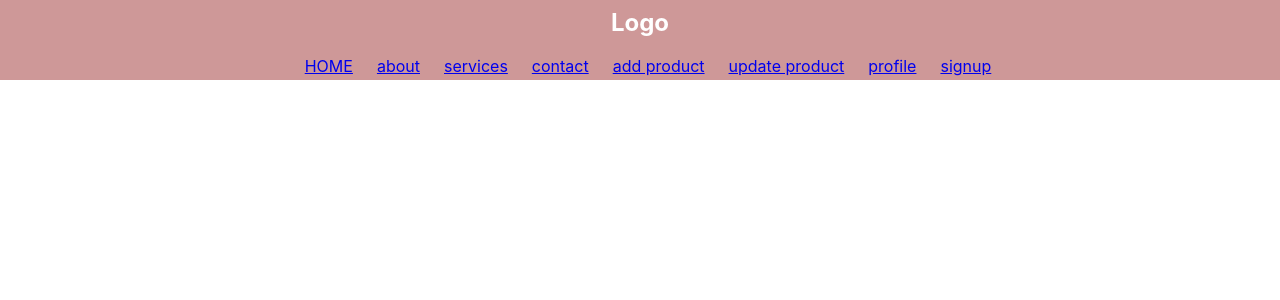
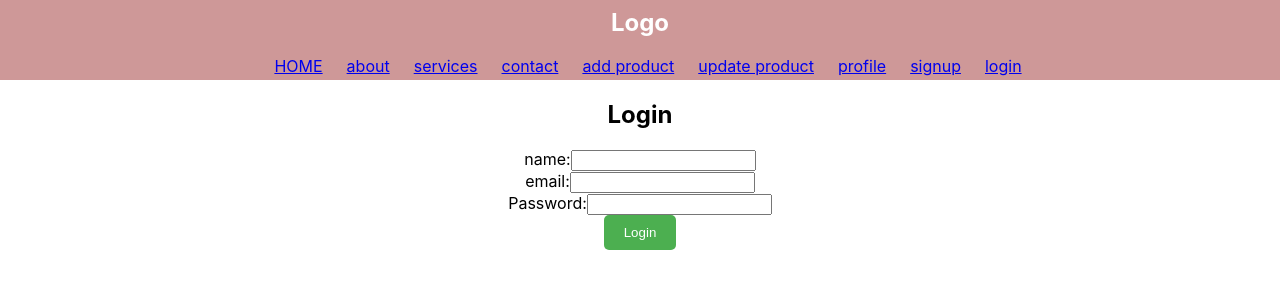
Before and after one commit to ArushiMadhesiya/e-dashboard, a React (Create React App) app in the folder frontend/: page /login in a window 1280 px wide. Shown: the top 300 px of the page. Built offline with nearby package versions, Linux system fonts and the light colour scheme.

Commit message:
login little problem

```diff
--- a/frontend/src/App.js
+++ b/frontend/src/App.js
@@ -8,6 +8,7 @@ import Contact from '../src/components/ContactUs';
 import Services from '../src/components/Services';
 import Signup from './components/Signup';
 import PrivateComponent from './components/PrivateComponent';
+import Login from './components/Login';
 function App() {
   return (
     <div className="App">
@@ -21,6 +22,7 @@ function App() {
       <Route path='/contact' Component={Contact}></Route>
       </Route>
       <Route path='/signup' Component={Signup}></Route>
+      <Route path='/login' Component={Login}></Route>
       </Routes>
     </BrowserRouter>
 
--- /dev/null
+++ b/frontend/src/components/Login.js
@@ -0,0 +1,68 @@
+import React, { useState } from 'react';
+import { useNavigate } from 'react-router-dom';
+
+const Login = () => {
+  const navigate=useNavigate();
+  const [name, nsetter] = useState("");
+  const [email, esetter] = useState("");
+  const [pw, pwsetter] = useState("");
+  const n = (data) => {
+    nsetter(data);
+  };
+  const e = (data) => {
+    esetter(data);
+  };
+  const p = (data) => {
+    pwsetter(data);
+  };
+  const submit=async()=>{
+    console.warn("hi from submit");
+    const data={
+        name:name,
+        email:email,
+        password:pw
+    }
+    //console.warn(data);
+    let result = await fetch("http://localhost:3001/login", {
+        method: "post",
+        body: JSON.stringify(data),
+        headers: {
+          "Content-type": "application/json",
+        },
+      });
+      result=await result.json();
+      console.warn( result);
+      if(result.name){
+        //navigate('/')
+        console.warn("found");
+        //localStorage.setItem("user",JSON.stringify(result));
+
+      }
+      else{
+        console.warn("not found");
+        //navigate('/signup');
+      }
+  }
+  return (
+    <div>
+      <h2>Login</h2>
+      <form>
+        <div>
+          <label>name:</label>
+          <input type="text" value={name} onChange={(event)=>n(event.target.value)} />
+        </div>
+        <div>
+          <label>email:</label>
+          <input type="text" value={email} onChange={(event)=>e(event.target.value)} />
+        </div>
+        <div>
+          <label>Password:</label>
+          <input type="password" value={pw} onChange={(event)=>p(event.target.value)}/>
+        </div>
+        <button type="submit" onClick={submit}>Login</button>
+      </form>
+    </div>
+  );
+};
+
+export default Login;
--- a/frontend/src/components/Navbar.js
+++ b/frontend/src/components/Navbar.js
@@ -41,11 +41,20 @@ const Navbar = () => {
           {
             !auth?  <li className="nav-item">
           <Link to='/signup' className="nav-link">signup</Link>
-          </li>:<li className="nav-item">
+          </li>
+          :
+          <li className="nav-item">
           <Link to='/signup' className="nav-link" onClick={logout}>log out</Link>
           </li>
+
           }
-
+          {
+            !auth?  <li className="nav-item">
+          <Link to='/login' className="nav-link">login</Link>
+          </li>
+          :
+          null
+          }
         </ul>
       </div>
     </nav>
--- a/frontend/src/components/Signup.js
+++ b/frontend/src/components/Signup.js
@@ -13,7 +13,7 @@ const Signup = () => {
 
   const [name, nsetter] = useState("");
   const [email, esetter] = useState("");
-  const [pw, pwsetter] = useState(undefined);
+  const [pw, pwsetter] = useState("");
   const n = (data) => {
     nsetter(data);
   };
@@ -24,7 +24,7 @@ const Signup = () => {
     pwsetter(data);
   };
   const submit = async () => {
-    const data = { name, email, pw };
+    const data = { name:name,email: email,password: pw };
     // api integration post api
     // with fetch, could do with axios too
     let result = await fetch("http://localhost:3001/register", {
@@ -37,6 +37,7 @@ const Signup = () => {
     localStorage.setItem("user", JSON.stringify(data));
     result = result.json();
     if (result) {
+      console.warn(await result);
       // redirect after sign up
       navigate("/");
     }
```
Also changed, not shown: 1 other file (tests, documents, lock files or other folders).
